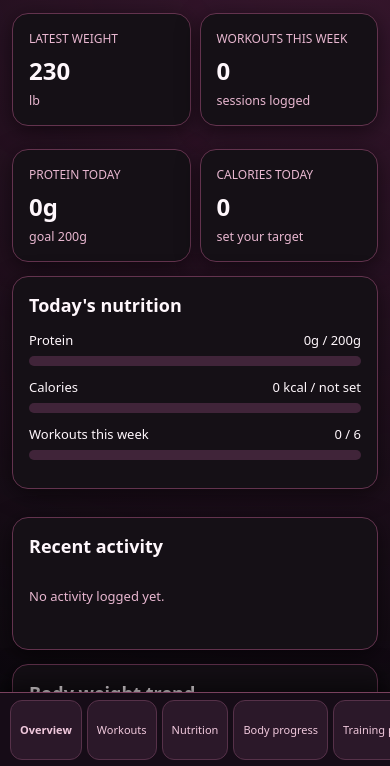
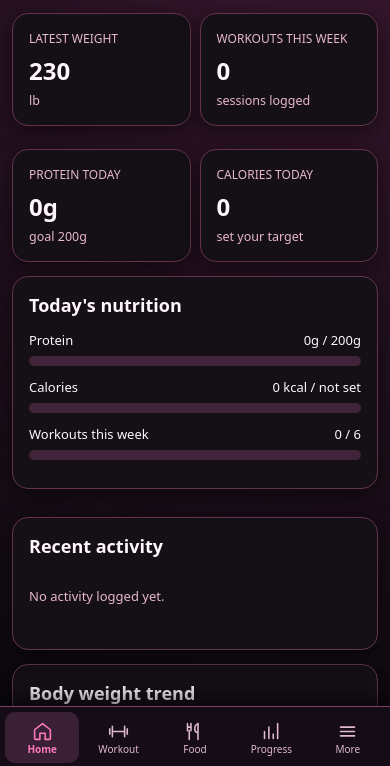
Before and after one commit to mattbstan/hybrid-fitness, a plain HTML site: page index.html in a window 390 px wide. Shown: the part 76-842 px from the top of the page. Drawn offline with Linux system fonts and the light colour scheme.

Commit message:
Add files via upload

```diff
--- a/index.html
+++ b/index.html
@@ -338,20 +338,58 @@ draw();
 })();
 </script>
 
+<style id="hybrid-mobile-v3">
+@media(max-width:700px){
+ .wrap{padding-bottom:calc(78px + env(safe-area-inset-bottom,0px))!important}
+ .mobile-nav-dock{height:calc(62px + env(safe-area-inset-bottom,0px))!important;display:grid!important;grid-template-columns:repeat(5,minmax(0,1fr));gap:2px!important;overflow:hidden!important;padding:4px 5px calc(4px + env(safe-area-inset-bottom,0px))!important;align-items:center!important}
+ .mobile-nav-dock .mobile-nav-item{min-width:0;width:100%;height:51px;padding:4px 1px;border:0;border-radius:10px;background:transparent;color:#dfb9cf;display:flex;flex-direction:column;align-items:center;justify-content:center;gap:2px;font-size:10px;line-height:1.1;white-space:nowrap;cursor:pointer}
+ .mobile-nav-dock .mobile-nav-item svg{width:21px;height:21px;fill:none;stroke:currentColor;stroke-width:1.8;stroke-linecap:round;stroke-linejoin:round}
+ .mobile-nav-dock .mobile-nav-item.active{color:#ff79bc;background:#392035;font-weight:700}
+ .mobile-nav-dock .mobile-nav-item:focus-visible,.mobile-more-sheet button:focus-visible{outline:2px solid #ff79bc;outline-offset:-2px}
+ .mobile-original-navs{display:none!important}
+ .mobile-more-overlay[hidden]{display:none!important}
+ .mobile-more-overlay{position:fixed;inset:0;z-index:1100;background:#000a;display:flex;align-items:flex-end}
+ .mobile-more-sheet{background:#1b101c;border:1px solid #7d4767;border-radius:20px 20px 0 0;width:100%;max-height:75dvh;overflow-y:auto;padding:16px 14px calc(20px + env(safe-area-inset-bottom,0px));box-shadow:0 -8px 30px #0008}
+ .mobile-more-head{display:flex;align-items:center;justify-content:space-between;margin-bottom:12px;color:#fff;font-weight:750;font-size:18px}
+ .mobile-more-close{border:1px solid #6b3d59;background:#342032;color:#fff;border-radius:10px;padding:8px 13px;font-size:14px}
+ .mobile-more-grid{display:grid;grid-template-columns:repeat(2,minmax(0,1fr));gap:9px}
+ .mobile-more-grid button{background:#2b1929;color:#f9d8e9;border:1px solid #69405c;border-radius:12px;padding:13px 9px;min-height:48px;font-size:13px;text-align:center}
+ .mobile-more-grid button.active{background:#ff79bc;color:#200c18;font-weight:700}
+ input[type="date"]{box-sizing:border-box!important;display:block!important;width:100%!important;min-width:0!important;max-width:100%!important;height:48px!important;min-height:48px!important;padding:8px 12px!important;font-size:16px!important;line-height:24px!important;appearance:auto;-webkit-appearance:auto}
+ input[type="date"]::-webkit-date-and-time-value{min-height:24px;text-align:left}
+ input[type="date"]::-webkit-datetime-edit{padding:0}
+ .fields>div,.fields.four>div{min-width:0!important;max-width:100%}
+}
+</style>
 <script>
-/* Reuse the existing navigation buttons and handlers; change only their mobile placement. */
+/* Five-button mobile navigation. Original section buttons remain the source of truth. */
 (function(){
  const navs=[document.querySelector('.wrap > nav.tabs'),document.getElementById('hxTabs'),document.getElementById('hxProTabs')].filter(Boolean);
  if(!navs.length)return;
- const dock=document.createElement('div');dock.className='mobile-nav-dock';dock.setAttribute('aria-label','All app sections — swipe left or right');
- const placeholders=navs.map(n=>{const m=document.createComment('HYBRID navigation original location');n.parentNode.insertBefore(m,n);return m});
- const mq=window.matchMedia('(max-width: 700px)');
- function arrange(){
-  if(mq.matches){if(!dock.isConnected)document.body.appendChild(dock);navs.forEach(n=>dock.appendChild(n));}
-  else {navs.forEach((n,i)=>placeholders[i].parentNode.insertBefore(n,placeholders[i].nextSibling));dock.remove();}
- }
+ const original=document.createElement('div');original.className='mobile-original-navs';
+ const placeholders=navs.map(n=>{const marker=document.createComment('Original navigation');n.parentNode.insertBefore(marker,n);return marker});
+ const dock=document.createElement('nav');dock.className='mobile-nav-dock';dock.setAttribute('aria-label','Mobile navigation');
+ const overlay=document.createElement('div');overlay.className='mobile-more-overlay';overlay.hidden=true;
+ overlay.innerHTML='<div class="mobile-more-sheet" role="dialog" aria-modal="true" aria-label="More sections"><div class="mobile-more-head"><span>More features</span><button class="mobile-more-close" type="button">Close ✕</button></div><div class="mobile-more-grid"></div></div>';
+ const grid=overlay.querySelector('.mobile-more-grid');
+ const icons={home:'<path d="m3 10 9-7 9 7v10a1 1 0 0 1-1 1h-5v-7H9v7H4a1 1 0 0 1-1-1z"/>',workout:'<path d="M2 9v6m3-9v12m14-12v12m3-9v6M5 12h14"/>',food:'<path d="M4 3v8m4-8v8m-4-4h4m-2 4v10m10-18v18m0-18c-5 2-5 10 0 10"/>',progress:'<path d="M4 20V12m5 8V7m5 13v-5m5 5V3"/>',more:'<path d="M4 7h16M4 12h16M4 17h16"/>'};
+ const main=[['Home','dashboard','home'],['Workout','workouts','workout'],['Food','nutrition','food'],['Progress','progress','progress']];
+ const buttons=[];
+ function allTabs(){return navs.flatMap(n=>Array.from(n.querySelectorAll('button.tab')))}
+ function targetFor(page){return allTabs().find(b=>b.dataset.page===page)}
+ function activate(tab){if(!tab)return;tab.click();closeMore();window.scrollTo({top:0,behavior:'instant'});setTimeout(sync,0)}
+ function closeMore(){overlay.hidden=true;document.body.style.overflow=''}
+ function openMore(){drawMore();overlay.hidden=false;document.body.style.overflow='hidden';overlay.querySelector('.mobile-more-close').focus()}
+ function svg(icon){return '<svg viewBox="0 0 24 24" aria-hidden="true">'+icons[icon]+'</svg>'}
+ main.forEach(([label,page,icon])=>{const btn=document.createElement('button');btn.type='button';btn.className='mobile-nav-item';btn.dataset.page=page;btn.innerHTML=svg(icon)+'<span>'+label+'</span>';btn.onclick=()=>activate(targetFor(page));dock.append(btn);buttons.push(btn)});
+ const more=document.createElement('button');more.type='button';more.className='mobile-nav-item';more.innerHTML=svg('more')+'<span>More</span>';more.onclick=openMore;dock.append(more);
+ function drawMore(){grid.replaceChildren();allTabs().filter(b=>!main.some(([,p])=>b.dataset.page===p)).forEach(b=>{const item=document.createElement('button');item.type='button';item.textContent=b.textContent.trim();item.className=b.classList.contains('active')?'active':'';item.onclick=()=>activate(b);grid.append(item)})}
+ function sync(){const active=allTabs().find(b=>b.classList.contains('active')&&main.some(([,p])=>b.dataset.page===p));buttons.forEach(b=>b.classList.toggle('active',!!active&&b.dataset.page===active.dataset.page));more.classList.toggle('active',!active)}
+ const mq=matchMedia('(max-width:700px)');
+ function arrange(){if(mq.matches){if(!dock.isConnected){document.body.append(dock,overlay,original)}navs.forEach(n=>original.append(n));sync()}else{closeMore();navs.forEach((n,i)=>placeholders[i].parentNode.insertBefore(n,placeholders[i].nextSibling));dock.remove();overlay.remove();original.remove()}}
+ overlay.querySelector('.mobile-more-close').onclick=closeMore;overlay.addEventListener('click',e=>{if(e.target===overlay)closeMore()});document.addEventListener('keydown',e=>{if(e.key==='Escape')closeMore()});
+ navs.forEach(n=>new MutationObserver(sync).observe(n,{subtree:true,attributes:true,attributeFilter:['class']}));
  arrange();if(mq.addEventListener)mq.addEventListener('change',arrange);else mq.addListener(arrange);
- dock.addEventListener('click',e=>{const b=e.target.closest('.tab');if(!b)return;const target=b.offsetLeft+b.offsetWidth/2-dock.clientWidth/2;dock.scrollTo({left:Math.max(0,target),behavior:'smooth'});});
 })();
 </script>
 </body></html>
```
